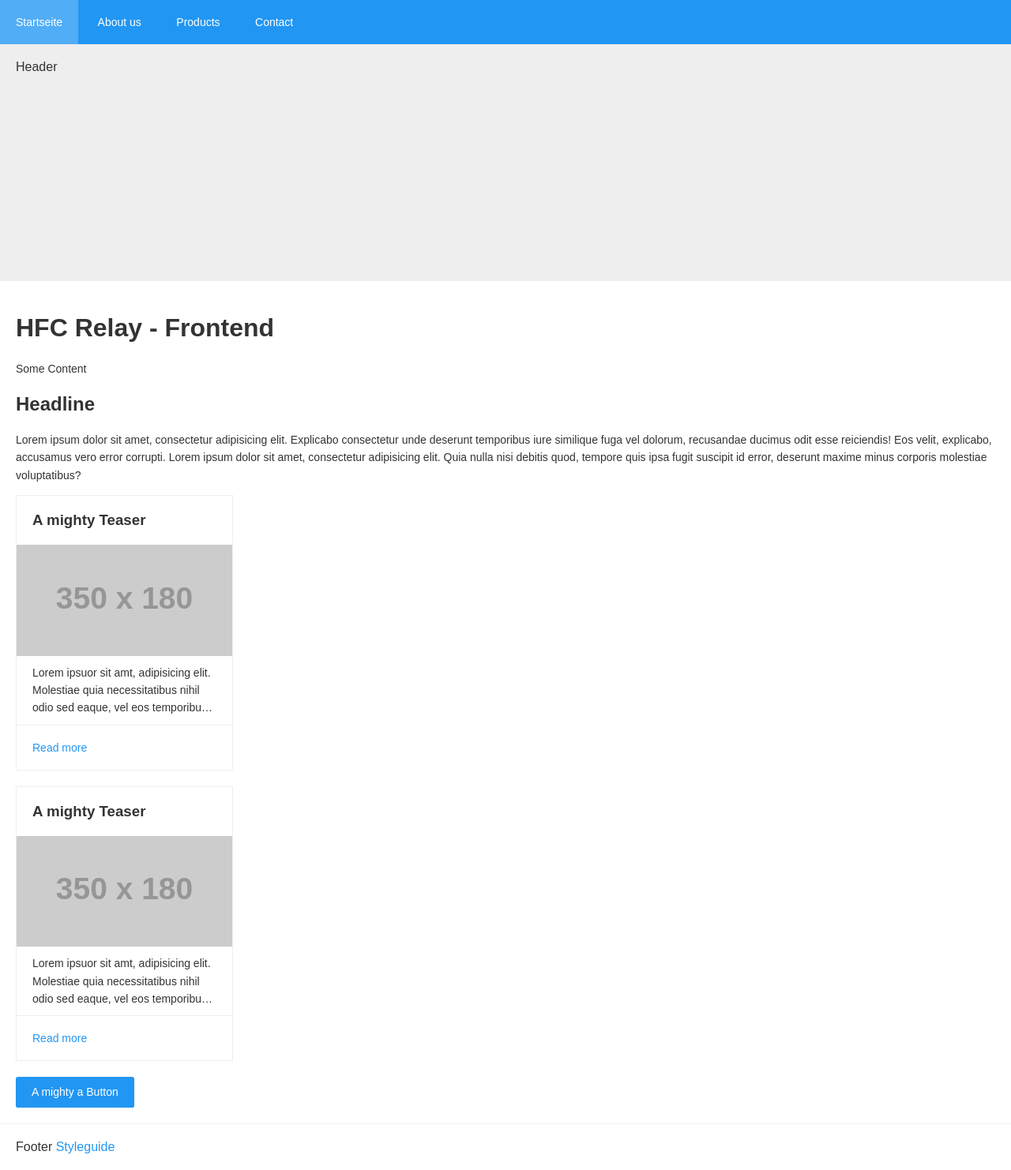
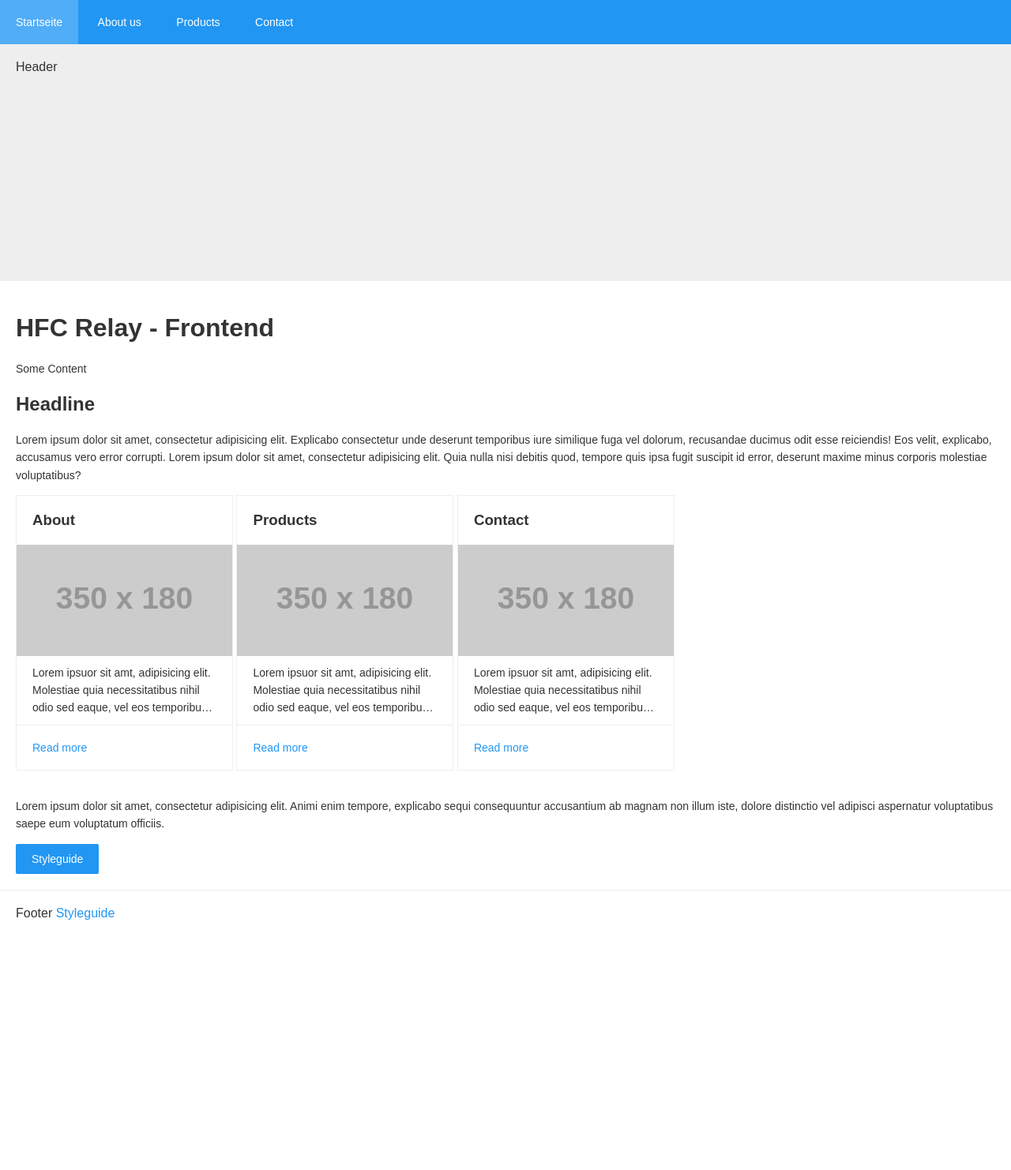
Before and after one commit to NilsDannemann/j_hfc_relay, a Jekyll site: the page built from index.html, in a window 1280 px wide. Shown: the whole page at 79% size. Built offline with Jekyll 4.4.1, drawn with Linux system fonts in a browser that asks for light colours; after the commit the page ends 1186 px from its top, so only the background shows below that.

Commit message:
[update] button includes & ui styles

```diff
--- a/_includes/button.html
+++ b/_includes/button.html
@@ -1 +1 @@
-<button class="button">{% if include.text != null %}{{ include.text }}{% else %}Button{% endif %}</button>
+<a href="{% if include.link != null %}{{ include.link }}{% else %}#{% endif %}" class="button">{% if include.text != null %}{{ include.text }}{% else %}Button{% endif %}</a>
--- a/_scss/_config.scss
+++ b/_scss/_config.scss
@@ -43,6 +43,8 @@
 
 /* ===UI=== */
 $box-shadow: 0px 1px 3px rgba(0, 0, 0, 0.15);
+$border-radius: 2px;
+$transition: all 0.15s ease-in;
 
 /* ===COMPONENTS=== */
 $teaser-lines-to-show: 3;
--- a/_scss/components/_button.scss
+++ b/_scss/components/_button.scss
@@ -4,7 +4,7 @@
 	margin: 0;
 	padding: $spacing/2.5 $spacing;
 	border: none;
-	border-radius: .2em;
+	border-radius: $border-radius;
 	cursor: pointer;
 	background: $color-brand;
 	color: #fff;
@@ -14,7 +14,7 @@
 	text-align: center;
 	text-decoration: none;
 
-	transition: all 0.15s linear;
+	transition: $transition;
 
 	&:hover
 	{
--- a/_scss/components/_teaser.scss
+++ b/_scss/components/_teaser.scss
@@ -1,4 +1,5 @@
 .teaser {
+	display: inline-block;
 	max-width: 275px;
 	background: #fff;
 	margin-bottom: $spacing;
--- a/_scss/includes/_mnav.scss
+++ b/_scss/includes/_mnav.scss
@@ -12,6 +12,8 @@
 		font-size: $font-size;
 		padding: $spacing $spacing;
 
+		transition: $transition;
+
 		&:hover,
 		&.is-active {
 			background: lighten($color-brand, 10%);
--- a/index.html
+++ b/index.html
@@ -10,6 +10,9 @@
 <h2>Headline</h2>
 <p>Lorem ipsum dolor sit amet, consectetur adipisicing elit. Explicabo consectetur unde deserunt temporibus iure similique fuga vel dolorum, recusandae ducimus odit esse reiciendis! Eos velit, explicabo, accusamus vero error corrupti. Lorem ipsum dolor sit amet, consectetur adipisicing elit. Quia nulla nisi debitis quod, tempore quis ipsa fugit suscipit id error, deserunt maxime minus corporis molestiae voluptatibus?</p>
 
-{% include teaser.html title="A mighty Teaser" text="Lorem ipsuor sit amt, adipisicing elit. Molestiae quia necessitatibus nihil odio sed eaque, vel eos temporibus voluptates debitis. Facere veniam itatis doloremque sequi repellat, accusamus, nihil adipisci aliquid?" link="products" %}
-{% include teaser.html title="A mighty Teaser" text="Lorem ipsuor sit amt, adipisicing elit. Molestiae quia necessitatibus nihil odio sed eaque, vel eos temporibus voluptates debitis. Facere veniam itatis doloremque sequi repellat, accusamus, nihil adipisci aliquid?" link="products" %}
-{% include button.html text="A mighty a Button" %}
+{% include teaser.html title="About" text="Lorem ipsuor sit amt, adipisicing elit. Molestiae quia necessitatibus nihil odio sed eaque, vel eos temporibus voluptates debitis. Facere veniam itatis doloremque sequi repellat, accusamus, nihil adipisci aliquid?" link="about" %}
+{% include teaser.html title="Products" text="Lorem ipsuor sit amt, adipisicing elit. Molestiae quia necessitatibus nihil odio sed eaque, vel eos temporibus voluptates debitis. Facere veniam itatis doloremque sequi repellat, accusamus, nihil adipisci aliquid?" link="products" %}
+{% include teaser.html title="Contact" text="Lorem ipsuor sit amt, adipisicing elit. Molestiae quia necessitatibus nihil odio sed eaque, vel eos temporibus voluptates debitis. Facere veniam itatis doloremque sequi repellat, accusamus, nihil adipisci aliquid?" link="contact" %}
+
+<p>Lorem ipsum dolor sit amet, consectetur adipisicing elit. Animi enim tempore, explicabo sequi consequuntur accusantium ab magnam non illum iste, dolore distinctio vel adipisci aspernatur voluptatibus saepe eum voluptatum officiis.</p>
+{% include button.html text="Styleguide" link="styleguide" %}
```
